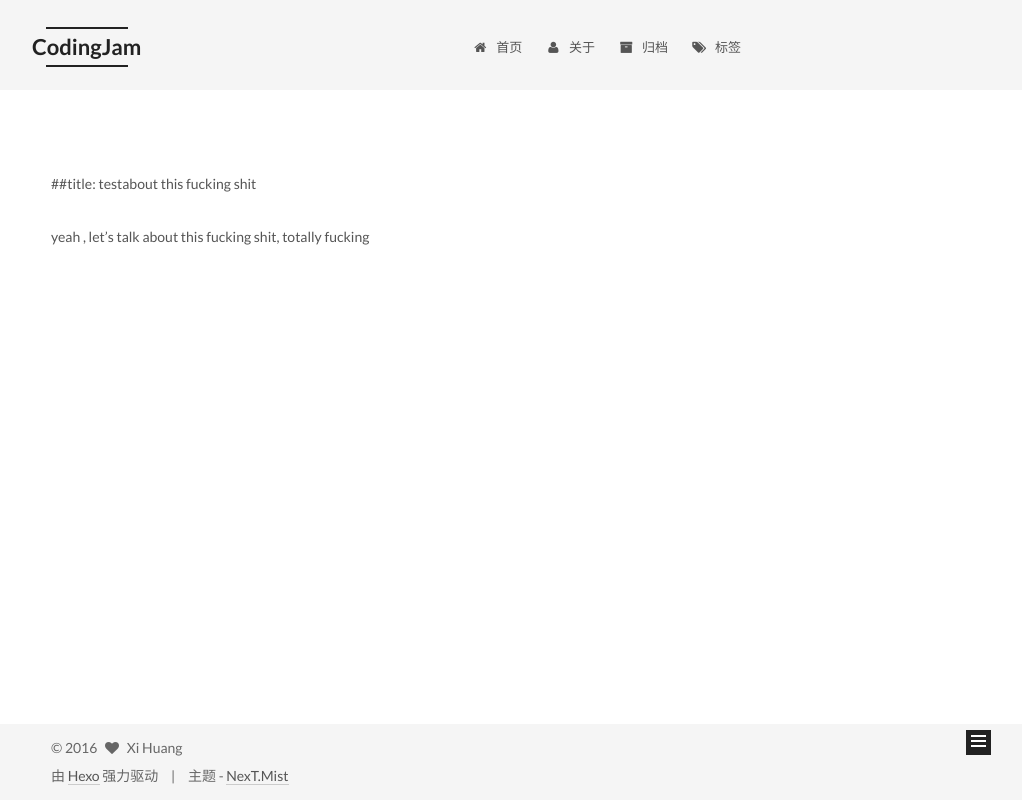
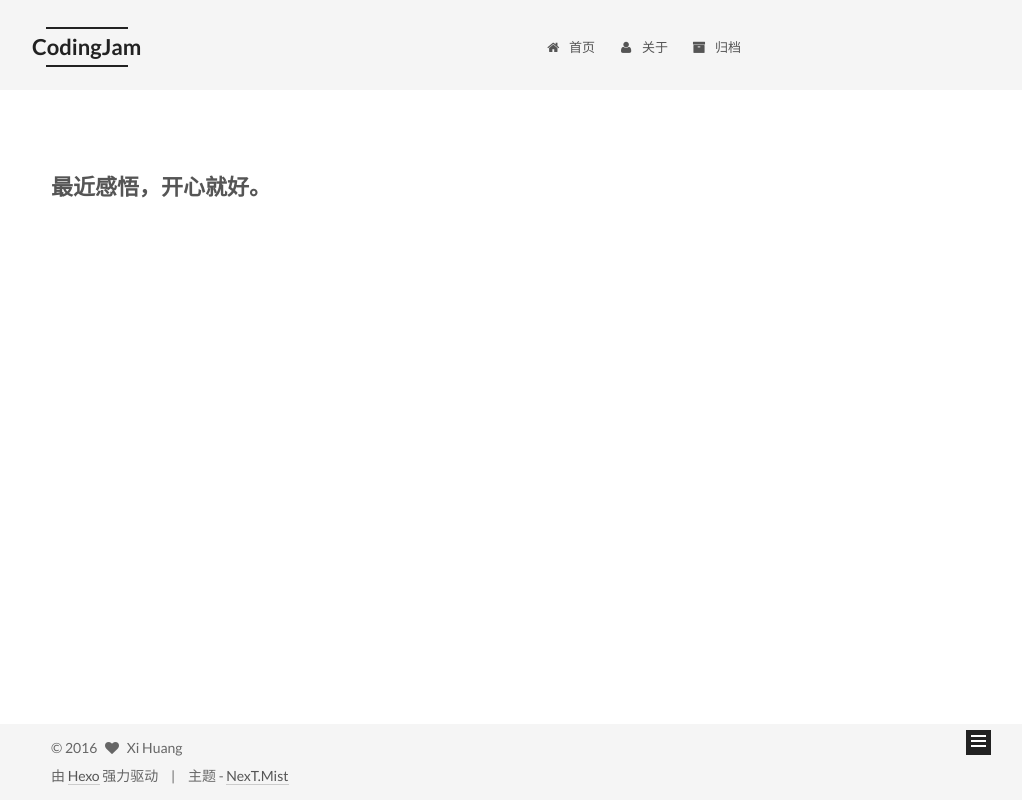
Before and after one commit to huangxi183/huangxi183.github.io, a plain HTML site: page about/index.html in a window 1280 px wide. Shown: the whole page, without its empty margins (239-1261 px from the left). Drawn offline with Linux system fonts and the light colour scheme.

Commit message:
Site updated: 2016-05-29 22:04:23

```diff
--- a/about/index.html
+++ b/about/index.html
@@ -84,19 +84,16 @@
 
 
 
-<meta name="description" content="##title: testabout this fucking shit
-yeah , let’s talk about this fucking shit, totally fucking">
+<meta name="description" content="最近感悟，开心就好。">
 <meta property="og:type" content="website">
 <meta property="og:title" content="CodingJam">
 <meta property="og:url" content="http://yoursite.com/about/index.html">
 <meta property="og:site_name" content="CodingJam">
-<meta property="og:description" content="##title: testabout this fucking shit
-yeah , let’s talk about this fucking shit, totally fucking">
-<meta property="og:updated_time" content="2016-05-29T13:55:36.000Z">
+<meta property="og:description" content="最近感悟，开心就好。">
+<meta property="og:updated_time" content="2016-05-29T13:59:01.000Z">
 <meta name="twitter:card" content="summary">
 <meta name="twitter:title" content="CodingJam">
-<meta name="twitter:description" content="##title: testabout this fucking shit
-yeah , let’s talk about this fucking shit, totally fucking">
+<meta name="twitter:description" content="最近感悟，开心就好。">
 
 
 
@@ -203,16 +200,6 @@ yeah , let’s talk about this fucking shit, totally fucking">
         </li>
 
 
-        <li class="menu-item menu-item-tags">
-          <a href="/tags" rel="section">
-
-              <i class="menu-item-icon fa fa-fw fa-tags"></i> <br />
-
-            标签
-          </a>
-        </li>
-
-
 
     </ul>
 
@@ -232,9 +219,7 @@ yeah , let’s talk about this fucking shit, totally fucking">
   <div id="posts" class="posts-expand">
 
 
-      <p>##title: testabout this fucking shit</p>
-<p>yeah , let’s talk about this fucking shit, totally fucking  </p>
-
+      <h2 id="最近感悟，开心就好。"><a href="#最近感悟，开心就好。" class="headerlink" title="最近感悟，开心就好。"></a>最近感悟，开心就好。</h2>
 
   </div>
 
--- a/css/main.css
+++ b/css/main.css
@@ -1548,7 +1548,7 @@ pre .javascript .function {
   width: 4px;
   height: 4px;
   border-radius: 50%;
-  background: #beff03;
+  background: #2be9a4;
 }
 .links-of-blogroll {
   font-size: 13px;
```
Also changed, not shown: 2016/05/25/hello-world/index.html (+0 -10 lines), 2016/05/29/index/index.html (+0 -10 lines), archives/2016/05/index.html (+0 -10 lines), archives/2016/index.html (+0 -10 lines), archives/index.html (+0 -10 lines), index.html (+0 -10 lines), test/index.html (+0 -10 lines).
